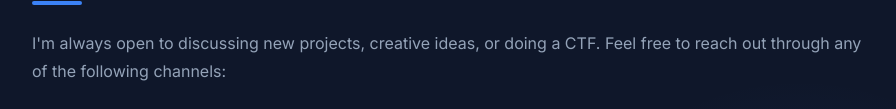
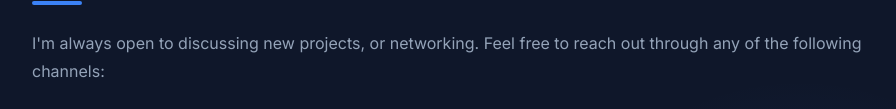
Before and after one commit to ghostraptor03/Personal-Website, a plain HTML site: page index.html in a window 1280 px wide. Shown: the part 2698-2807 px from the top of the page, without its empty margins (352-1248 px from the left). Drawn offline with Linux system fonts and the light colour scheme.

Commit message:
updated text

```diff
--- a/index.html
+++ b/index.html
@@ -782,7 +782,7 @@
 
       <section id="contact">
         <h2>Get In Touch</h2>
-        <p>I'm always open to discussing new projects, creative ideas, or doing a CTF. Feel free to reach out through any of the following channels:</p>
+        <p>I'm always open to discussing new projects, or networking. Feel free to reach out through any of the following channels:</p>
 
         <div class="contact-grid">
           <div class="contact-card">
```
